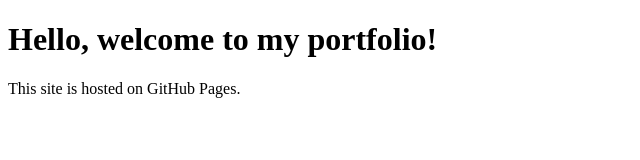
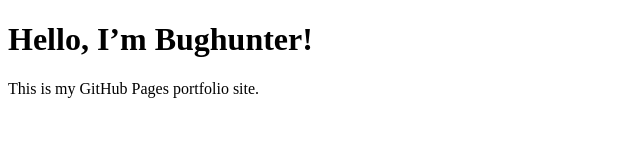
Before and after one commit to bughunterdev-21/bughunterdev-21.github.io, a plain HTML site: page index.html in a window 1280 px wide. Shown: the whole page, without its empty margins (0-640 px from the left). Drawn offline with Linux system fonts and the light colour scheme.

Commit message:
index.html

```diff
--- a/index.html
+++ b/index.html
@@ -1,10 +1,10 @@
 <!DOCTYPE html>
 <html>
 <head>
-  <title>My QA Portfolio</title>
+  <title>My Portfolio</title>
 </head>
 <body>
-  <h1>Hello, welcome to my portfolio!</h1>
-  <p>This site is hosted on GitHub Pages.</p>
+  <h1>Hello, I’m Bughunter!</h1>
+  <p>This is my GitHub Pages portfolio site.</p>
 </body>
 </html>
```
